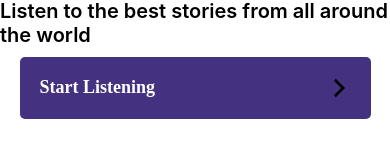
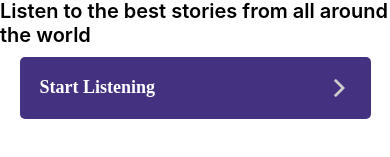
Before and after one commit to YKRaghuveer-brs/ST-Mobile, a React Native app in the folder storytime/: screen / in a window 390 px wide. Shown: the part 675-832 px from the top of the page. Built offline with nearby package versions, Linux system fonts and the light colour scheme.

Commit message:
icon color

```diff
--- a/storytime/src/screens/OnboardingScreen.js
+++ b/storytime/src/screens/OnboardingScreen.js
@@ -70,7 +70,7 @@ const OnboardingScreen = ({navigation}) => {
         <MaterialIcons
           name="arrow-forward-ios"
           size={22}
-          color="#000"></MaterialIcons>
+          color="#ccc"></MaterialIcons>
       </TouchableOpacity>
     </SafeAreaView>
   );
```
